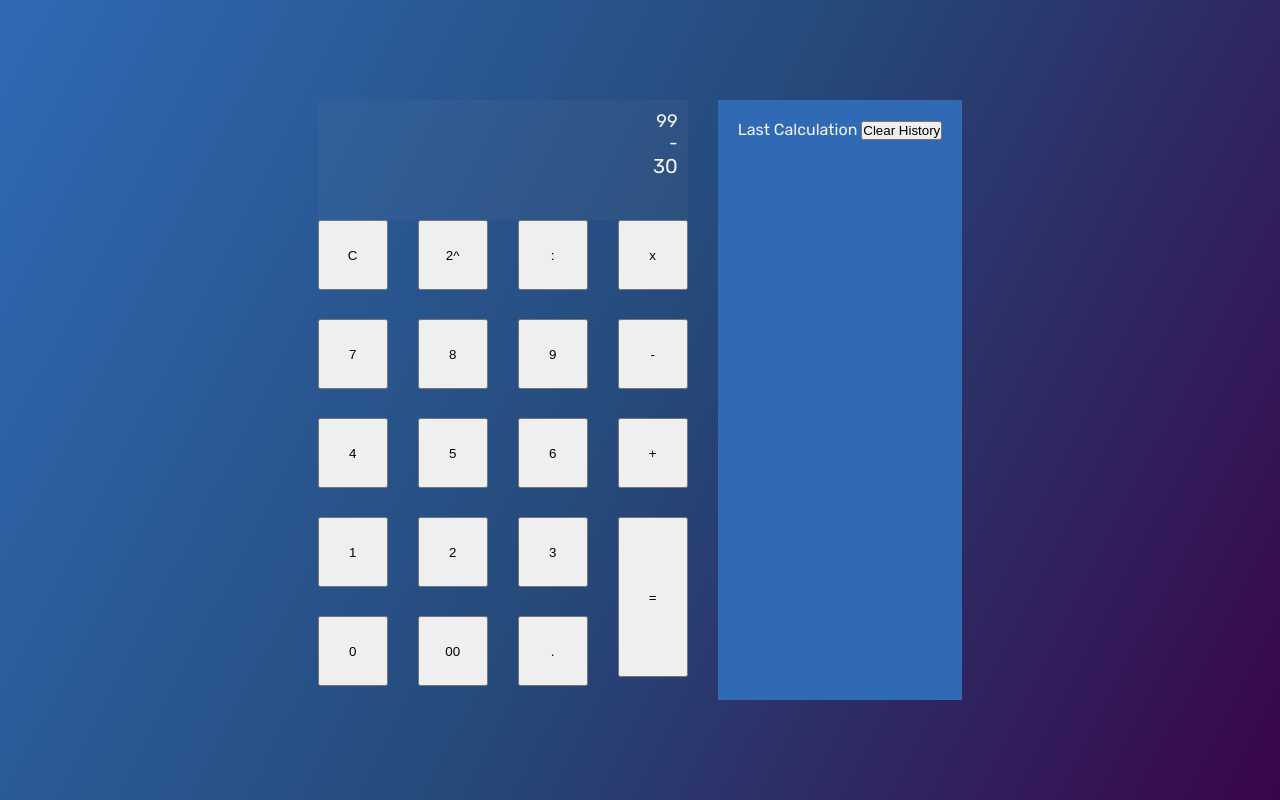
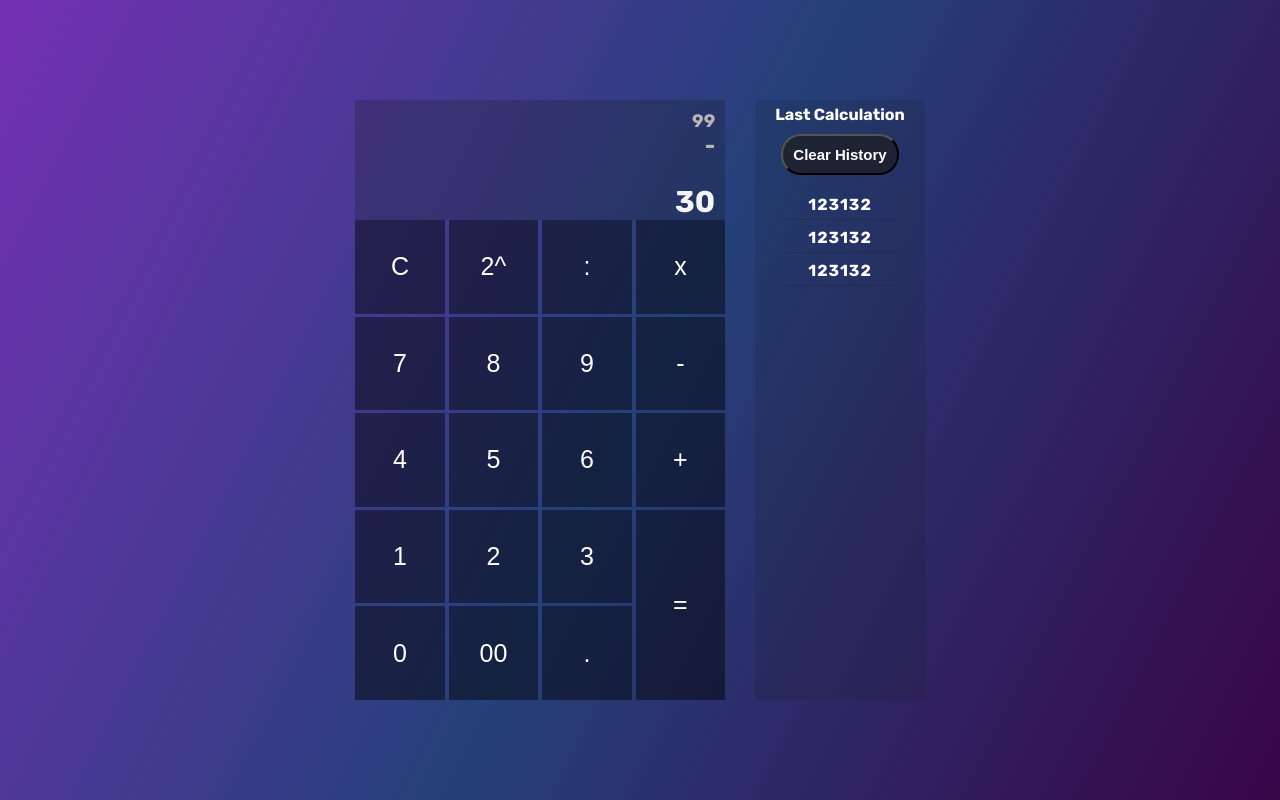
Before and after one commit to oscarwallshack/Calculator-JS, a plain HTML site: page index.html in a window 1280 px wide. Drawn offline with Linux system fonts and the light colour scheme.

Commit message:
Skończone w końcu style

```diff
--- a/index.html
+++ b/index.html
@@ -46,10 +46,13 @@
 
         <div class="calculator-history">
             <p class="history-title">Last Calculation
-                <button class="history-btn">Clear History</button>
             </p>
+            <button class="history-btn">Clear History</button>
+
             <ul class="history">
-
+                <li class="history-item">123132</li>
+                <li class="history-item">123132</li>
+                <li class="history-item">123132</li>
             </ul>
         </div>
     </main>
--- a/style.css
+++ b/style.css
@@ -9,7 +9,7 @@
 html,
 body {
     font-family: 'Rubik', sans-serif;
-    background: linear-gradient(117deg, #3069b4, #254a7a, #390549);
+    background: linear-gradient(117deg, #7430b4, #25407a, #390549);
     min-height: 100vh;
     width: 100%;
     color: #F4F4F4;
@@ -35,42 +35,86 @@ main {
 .calculator .display {
     min-height: 20%;
     max-height: min-content;
-    padding: 10px 10px 10px 10px;
+    padding: 10px 10px 0 10px;
+    display: flex;
+    flex-direction: column;
+    justify-content: space-between;
     text-align: end;
-    background: #9b9b9b10;
+    font-weight: bold;
+    background: rgba(20, 27, 27, 0.251);
 }
 
 .calculator .display .previousNumber {
     font-size: 18px;
+    color: rgb(182, 182, 182);
+}
+
+.calculator .display .mathSign {
+    font-size: 22px;
 }
 
 .calculator .display .currentNumber {
-    font-size: 20px;
-    text-align: end;
-    justify-content: end;
-
+    font-size: 30px;
 }
 
 .panel {
+    height: 80%;
     display: grid;
-    justify-items: stretch;
-    grid-template-columns: repeat(4, 96px);
-    grid-template-rows: repeat(5, 96px);
+    align-content: stretch;
+    grid-template-columns: repeat(4, 1fr);
+    grid-template-rows: repeat(5, 1fr);
     column-gap: 4px;
     row-gap: 3px;
 }
 
 .panel button {
-    height: 70px;
-    width: 70px;
+    font-size: 25px;
+    background-color: rgba(0, 0, 0, 0.466);
+    color: #fff;
+    border: none;
+    outline: none;
+    cursor: pointer;
+    transition: all .2s ease-in-out;
+}
+
+.panel button:hover {
+    background-color: rgba(0, 0, 0, 0.566);
 }
 
 .panel .equals {
-    height: 160px;
+    grid-row: -1/-3;
+    grid-column: -2/-1;
 }
 
 .calculator-history {
     height: 600px;
-    padding: 20px;
-    background: #3069b4;
+    padding: 5px 20px;
+    background: rgba(20, 27, 27, 0.151);
+    color: #fff;
+    font-weight: bold;
+    text-align: center;
 }
+
+.history-btn{
+    color: white;
+    background-color: rgba(29, 27, 27, 0.687);
+    padding: 10px;
+    border-radius: 20px;
+    cursor: pointer;
+    font-weight: bold;
+    font-size: 15px;
+    margin: 10px 0 10px 0;
+
+}
+
+ .history{
+    margin-top: 10px;
+    list-style: none;
+}
+
+.history-item{
+    margin: 8px 8px;
+    letter-spacing: 1px;
+    border-bottom: 1px solid rgba(29, 27, 27, 0.281);
+    padding-bottom: 5px;
+}
```
